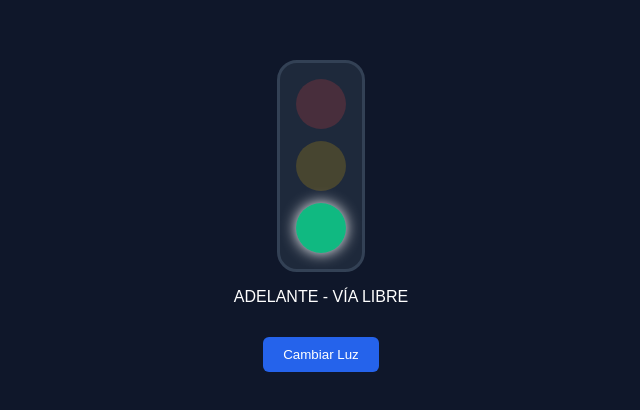
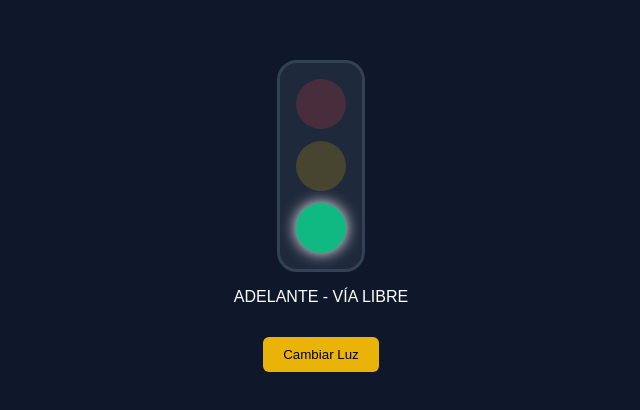
Before and after one commit to danixl17/Proyecto2-Semaforo, a plain HTML site: page index.html in a window 1280 px wide. Shown: the part 184-594 px from the top of the page, without its empty margins (319-959 px from the left). Drawn offline with Linux system fonts and the light colour scheme.

Commit message:
style: boton en amarillo precaucion

```diff
--- a/style.css
+++ b/style.css
@@ -31,8 +31,8 @@ body {
 button {
  margin-top: 15px;
  padding: 10px 20px;
- background: #2563eb;
- color: white;
+ background: #eab308;
+ color: #000000;
  border: none;
  border-radius: 6px;
  cursor: pointer;
```
